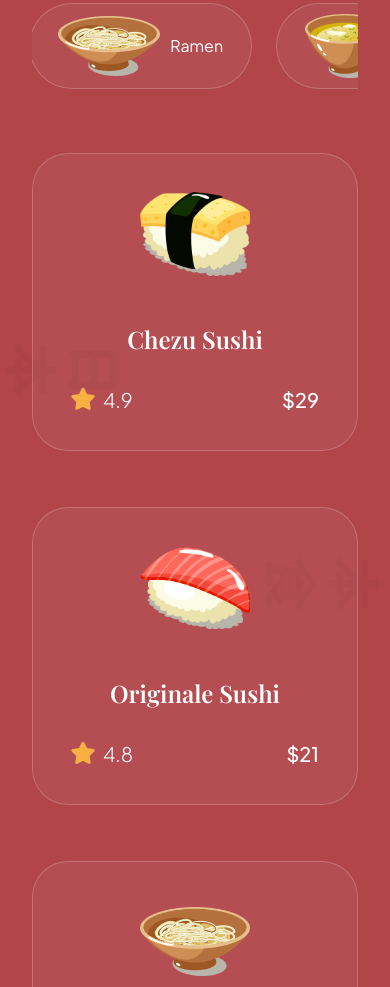
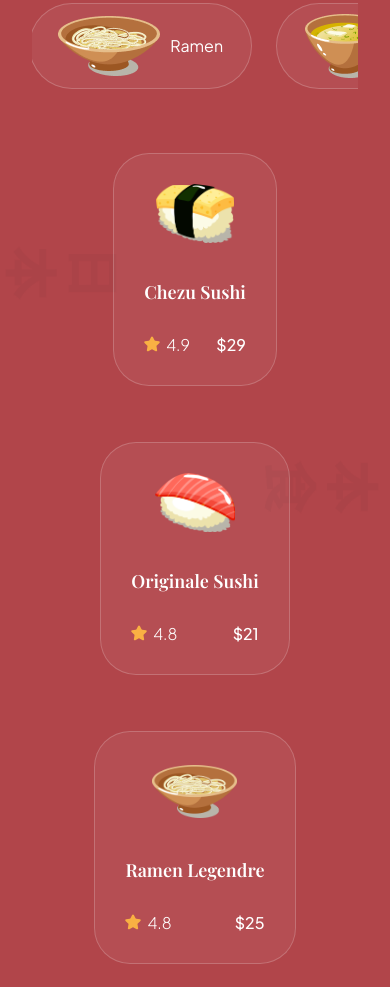
Before and after one commit to ShambhavII-Singh/TheHouseofSushi, a website built with Vite: page index.html in a window 390 px wide. Shown: the part 3191-4178 px from the top of the page. Built offline with nearby package versions, Linux system fonts and the light colour scheme.

Commit message:
improving mobile responsivity

```diff
--- a/css/style.css
+++ b/css/style.css
@@ -243,7 +243,45 @@ a {
 
   .popular-foods__card,
   .popular-foods__card.active-card {
-    min-width: 100%;
+    min-width: 50%;
+  }
+
+  .popular-foods__card {
+    padding: 30px;
+    min-width: 150px;
+  }
+
+  .popular-foods__card-image {
+    width: 85px;
+    height: 59px;
+  }
+
+  .popular-foods__card-title {
+    margin-top: 35px;
+    font-size: 18px;
+    line-height: 28px;
+  }
+
+  .popular-foods__card-details {
+    margin-top: 28px;
+  }
+
+  .popular-foods__card-rating {
+    gap: 6px;
+  }
+
+  .popular-foods__card-rating img {
+      width: 16px;
+      height: 16px;
+  }
+
+  .popular-foods__card-rating p {
+      font-size: 16px;
+  }
+
+  .popular-foods__card-price {
+      font-size: 16px;
+      font-weight: 500;
   }
 }
 /* END: popular media queries */
```
